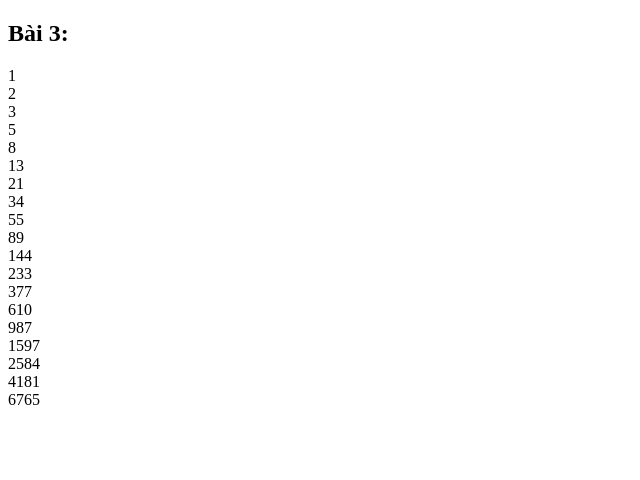
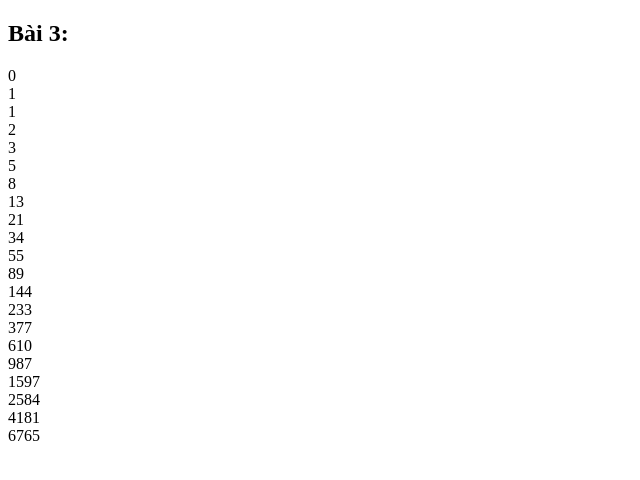
Before and after one commit to quanle031198/js, a plain HTML site: page baitapluyentapconglap01/b3.html in a window 1280 px wide. Shown: the whole page, without its empty margins (0-640 px from the left). Drawn offline with Linux system fonts and the light colour scheme.

Commit message:
bai luyen tap vong lap 01

```diff
--- a/baitapluyentapconglap01/b3.html
+++ b/baitapluyentapconglap01/b3.html
@@ -10,13 +10,15 @@
   </body>
   <script>
     let num1 = 0;
+    document.write(num1 + "<br/>");
     let num2 = 1;
+    document.write(num2 + "<br/>");
 
     for (i = 1; i < 20; i++) {
-      sum = num1 + num2;
+      num3 = num1 + num2;
       num1 = num2;
-      num2 = sum;
-      document.write(sum + "<br/>");
+      num2 = num3;
+      document.write(num3 + "<br/>");
     }
   </script>
 </html>
```
Also changed, not shown: baitapluyentapconglap01/b5.html (+3 -2 lines).
